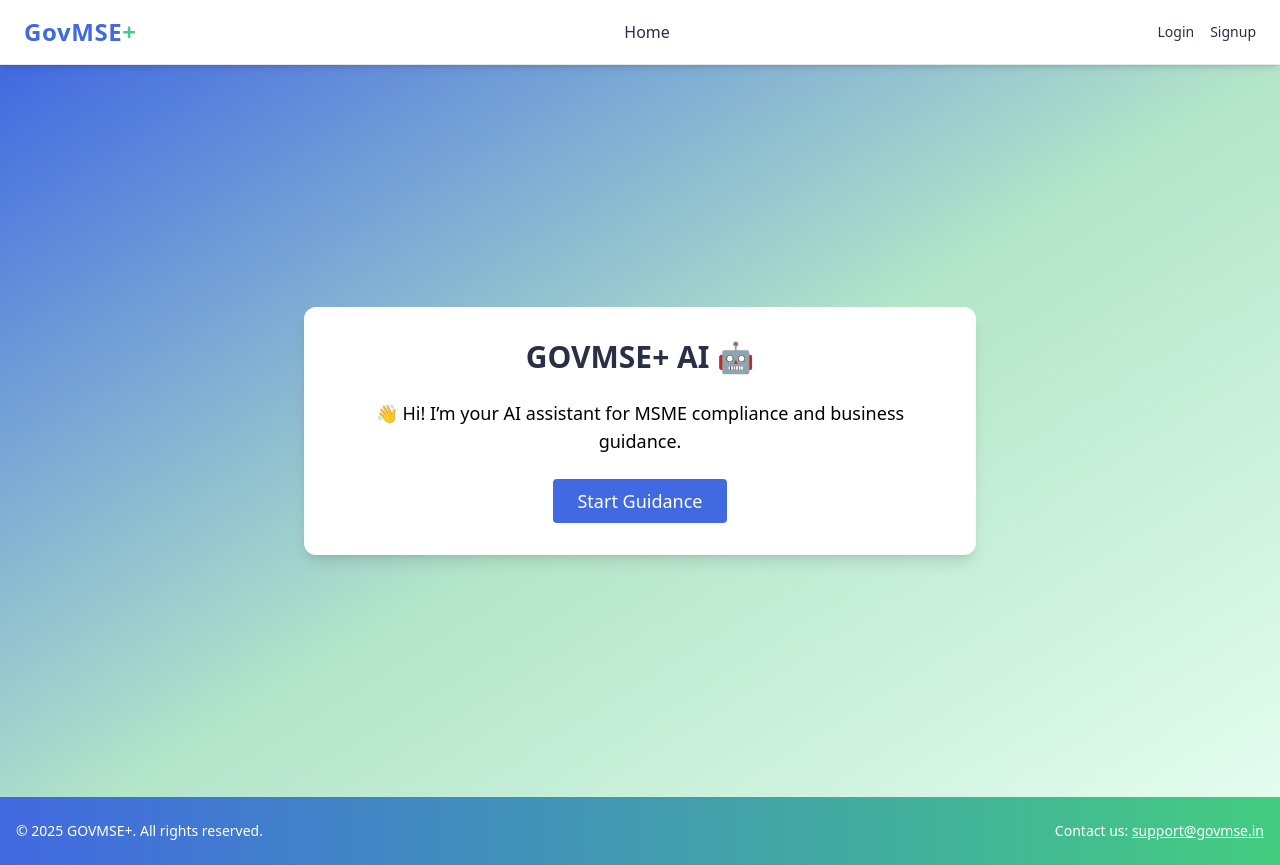
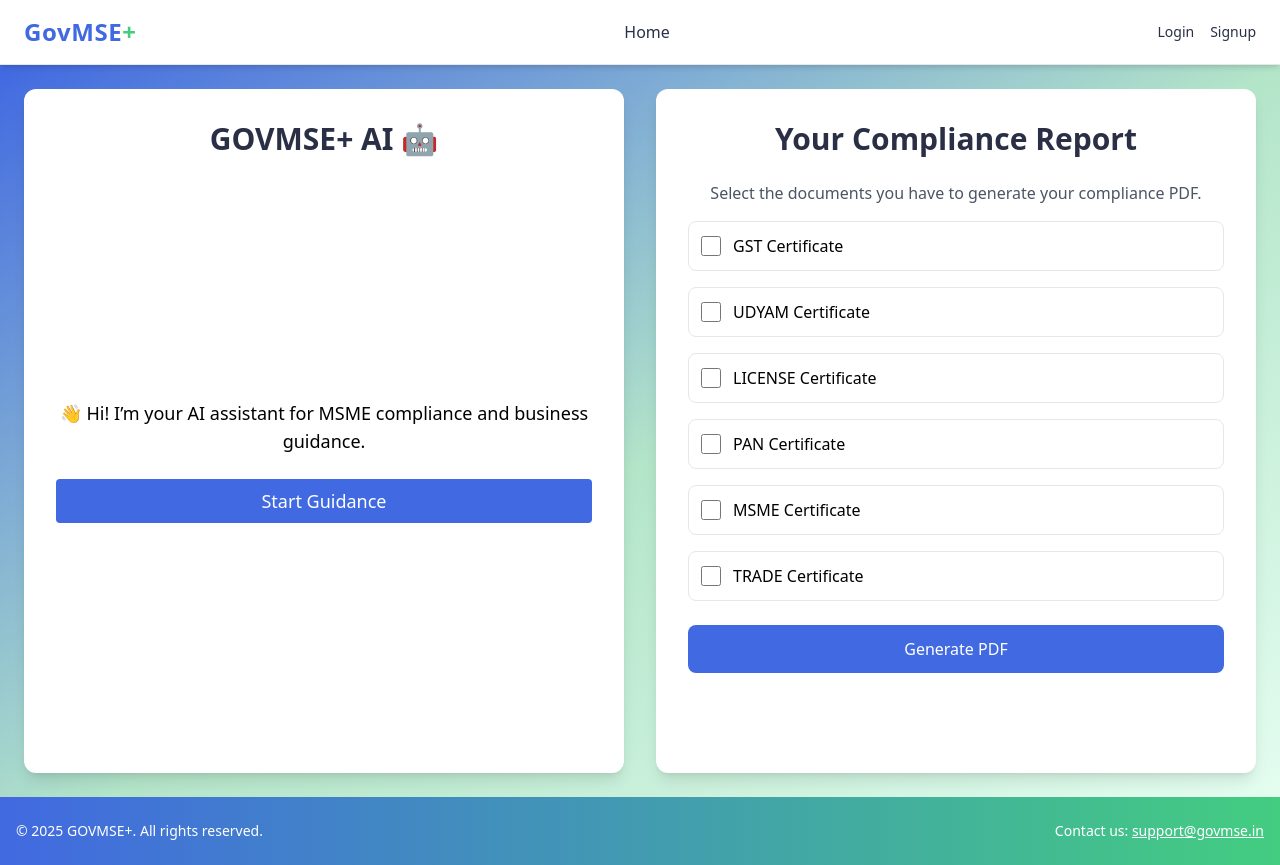
Before and after one commit to Pranshu-iiitd/GovMSE, a React (Vite) app: page /assistant in a window 1280 px wide. Built offline with nearby package versions, Linux system fonts and the light colour scheme.

Commit message:
Update Assistant.jsx

```diff
--- a/src/pages/Assistant.jsx
+++ b/src/pages/Assistant.jsx
@@ -2,17 +2,33 @@ import { useState } from "react";
 
 export default function Assistant() {
   const [started, setStarted] = useState(false);
+  const [selectedDocs, setSelectedDocs] = useState([]);
+
+  const documents = [
+    "GST Certificate",
+    "UDYAM Certificate",
+    "LICENSE Certificate",
+    "PAN Certificate",
+    "MSME Certificate",
+    "TRADE Certificate",
+  ];
+
+  const toggleDoc = (doc) => {
+    setSelectedDocs((prev) =>
+      prev.includes(doc) ? prev.filter((d) => d !== doc) : [...prev, doc]
+    );
+  };
 
   return (
     <div className="min-h-screen flex flex-col bg-gradient-to-br from-[#4169E1] via-[#b3e5c9] to-[#e8fff3]">
-      <div className="flex-grow p-6 flex flex-col items-center justify-center gap-10">
-        <div className="max-w-2xl w-full bg-white shadow-lg rounded-xl p-8">
+      <div className="flex-grow p-6 grid grid-cols-1 md:grid-cols-2 gap-8">
+        {/* Left - AI Assistant */}
+        <div className="bg-white shadow-lg rounded-xl p-8 flex flex-col">
           <h1 className="text-3xl font-extrabold text-[#2a2f45] mb-6 text-center">
             GOVMSE+ AI 🤖
           </h1>
-
           {!started ? (
-            <div className="text-lg space-y-6 text-center">
+            <div className="text-lg space-y-6 text-center flex-1 flex flex-col justify-center">
               <p>👋 Hi! I’m your AI assistant for MSME compliance and business guidance.</p>
               <button
                 onClick={() => setStarted(true)}
@@ -33,8 +49,41 @@ export default function Assistant() {
             </div>
           )}
         </div>
+
+        {/* Right - Compliance Report */}
+        <div className="bg-white shadow-lg rounded-xl p-8">
+          <h1 className="text-3xl font-extrabold text-[#2a2f45] mb-6 text-center">
+            Your Compliance Report
+          </h1>
+          <p className="text-gray-600 mb-4 text-center">
+            Select the documents you have to generate your compliance PDF.
+          </p>
+          <div className="space-y-4">
+            {documents.map((doc) => (
+              <label
+                key={doc}
+                className="flex items-center space-x-3 border rounded-lg p-3 hover:bg-gray-50 cursor-pointer"
+              >
+                <input
+                  type="checkbox"
+                  checked={selectedDocs.includes(doc)}
+                  onChange={() => toggleDoc(doc)}
+                  className="w-5 h-5 text-[#4169E1] focus:ring-[#4169E1]"
+                />
+                <span>{doc}</span>
+              </label>
+            ))}
+          </div>
+          <button
+            onClick={() => alert(`Generate PDF for: ${selectedDocs.join(", ")}`)}
+            className="mt-6 w-full bg-[#4169E1] text-white py-3 rounded-lg hover:bg-blue-800 transition"
+          >
+            Generate PDF
+          </button>
+        </div>
       </div>
 
+      {/* Footer */}
       <footer className="bg-gradient-to-r from-[#4169E1] to-[#43CD80] text-white text-sm py-6">
         <div className="max-w-7xl mx-auto px-4 flex flex-col md:flex-row justify-between items-center gap-4">
           <div>&copy; {new Date().getFullYear()} GOVMSE+. All rights reserved.</div>
```
